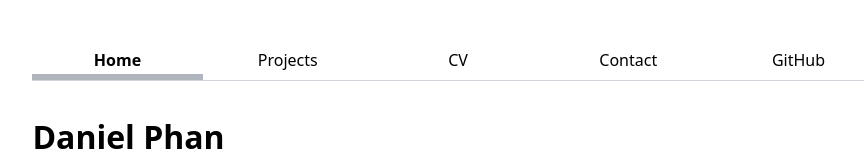
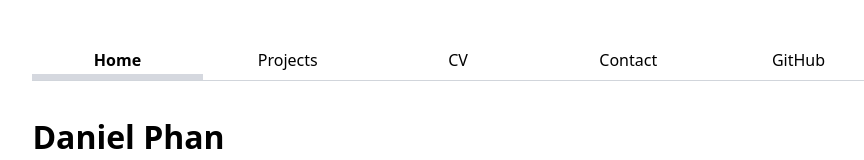
Before and after one commit to d4phan/portfolio, a plain HTML site: page index.html in a window 1280 px wide. Shown: the top 160 px of the page, without its empty margins (182-1046 px from the left). Drawn offline with Linux system fonts and the light colour scheme.

Commit message:
Update style.css

```diff
--- a/style.css
+++ b/style.css
@@ -29,7 +29,7 @@ nav a {
 }
 
 nav a.current {
-    border-bottom: 0.4em solid #b0b4bc;
+    border-bottom: 0.4em solid #d5d8df;
     padding-bottom: 0.1em;
     font-weight: 700;
 }
```
